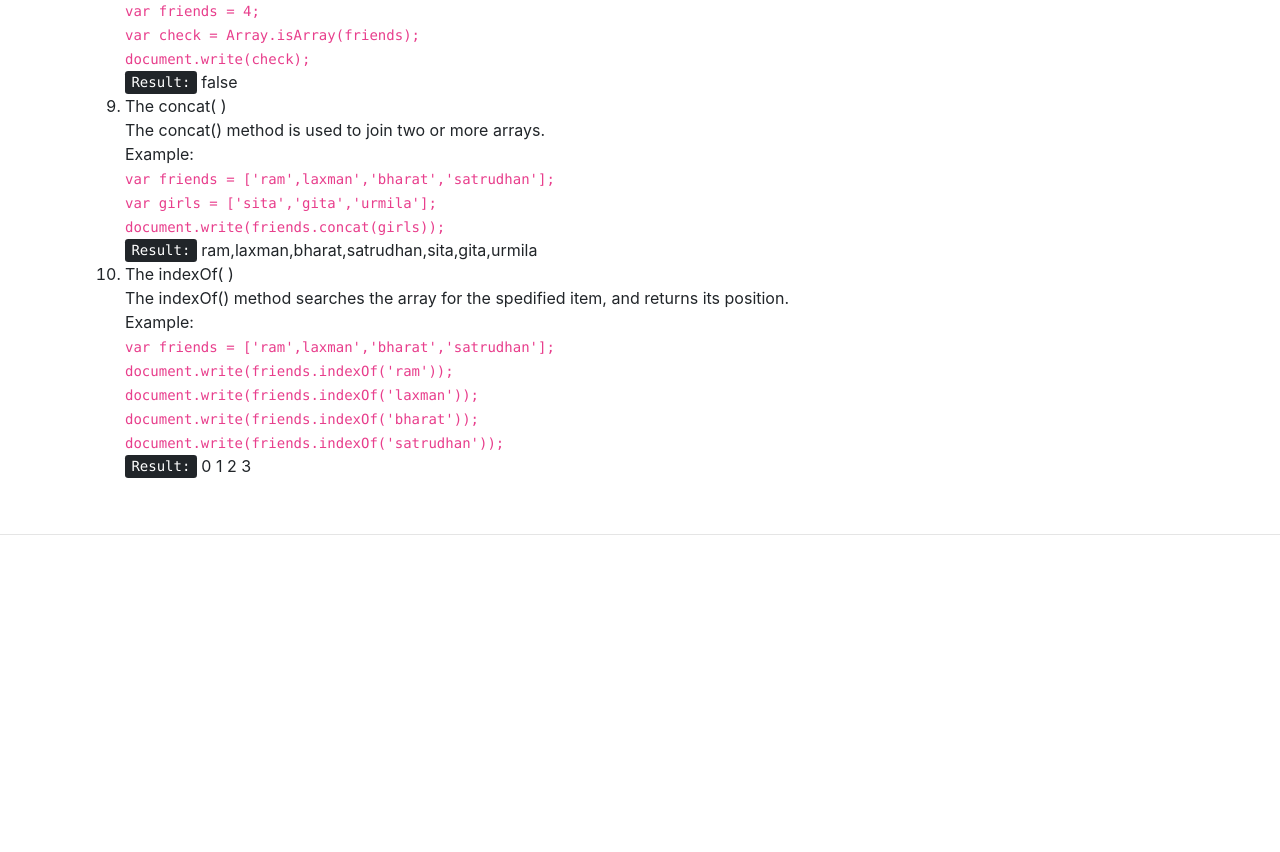
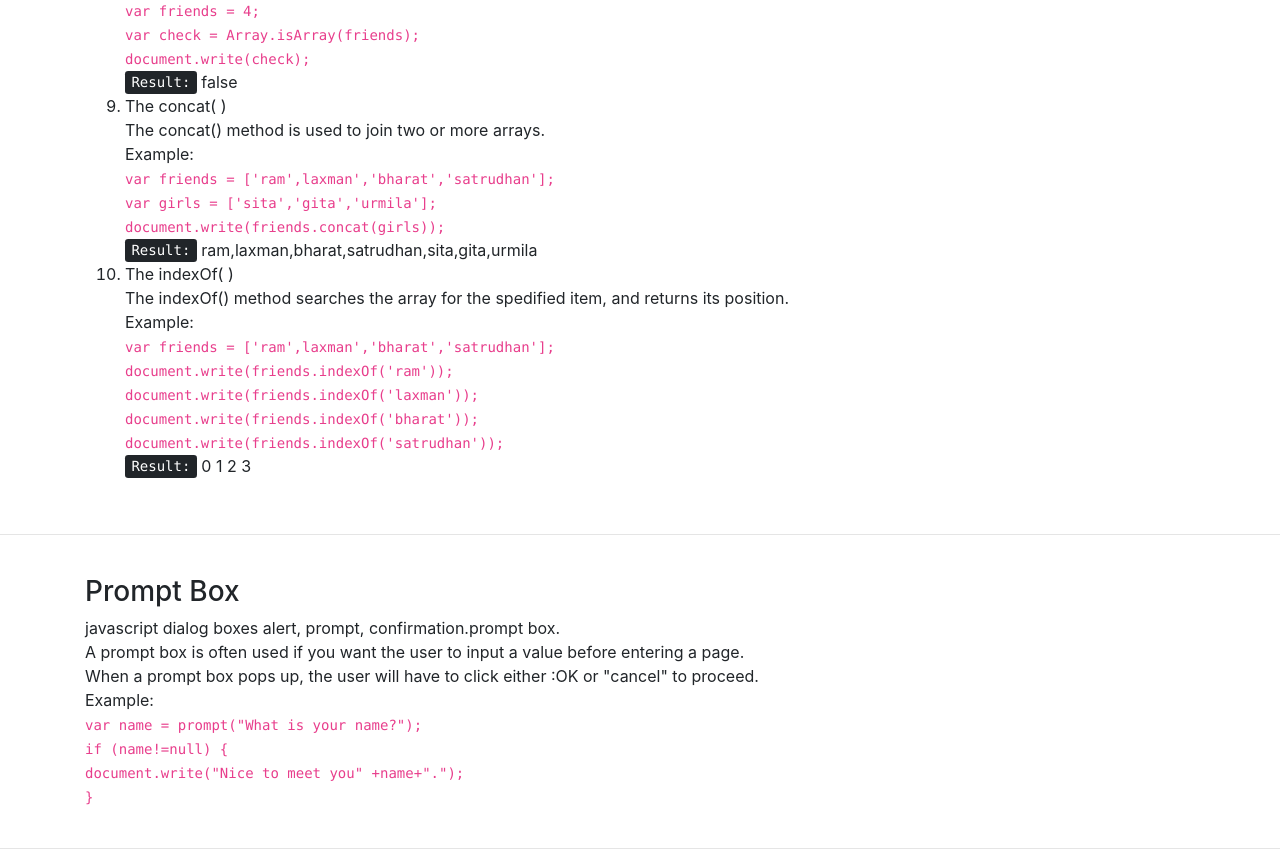
Before and after one commit to rabikrishnayadav/javascript, a plain HTML site: page index.html in a window 1280 px wide. Shown: the part 9946-10798 px from the top of the page. Before the commit the page ends 10521 px from the top, so only its background shows below. Drawn offline with Linux system fonts and the light colour scheme.

Commit message:
prompt box added

```diff
--- a/index.html
+++ b/index.html
@@ -748,7 +748,23 @@
 		</script>
 	</ol>
 </div><br><hr><br>
-
+<div class="container">
+	<h3>Prompt Box</h3>
+	javascript dialog boxes alert, prompt, confirmation.prompt box.<br>A prompt box is often used if you want the user to input a value before entering a page.<br>When a prompt box pops up, the user will have to click either :OK or "cancel" to proceed.<br>
+	Example:<br>
+	<code>
+				var name = prompt("What is your name?");<br>
+		if (name!=null) {<br>
+			document.write("Nice to meet you" +name+".");<br>
+		}<br>
+	</code>
+	<script type="text/javascript">
+		// var name = prompt("What is your name?");
+		// if (name!=null) {
+		// 	document.write("Nice to meet you" +name+".");
+		// }
+	</script>
+</div><br><hr><br>
 
 	</body>
 </html>
```
